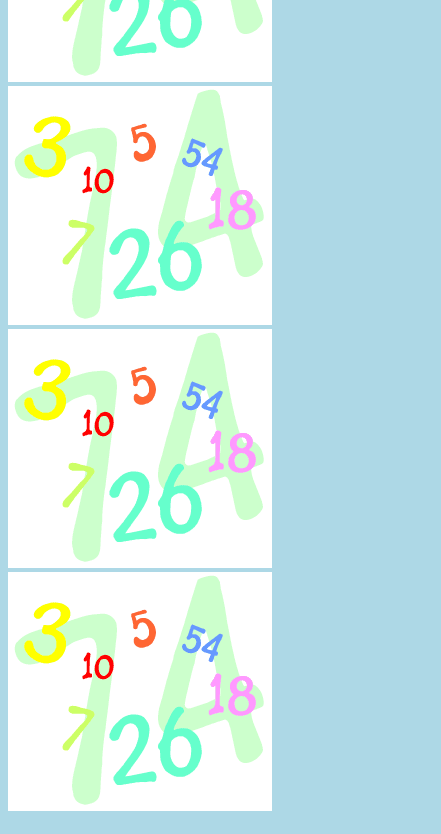
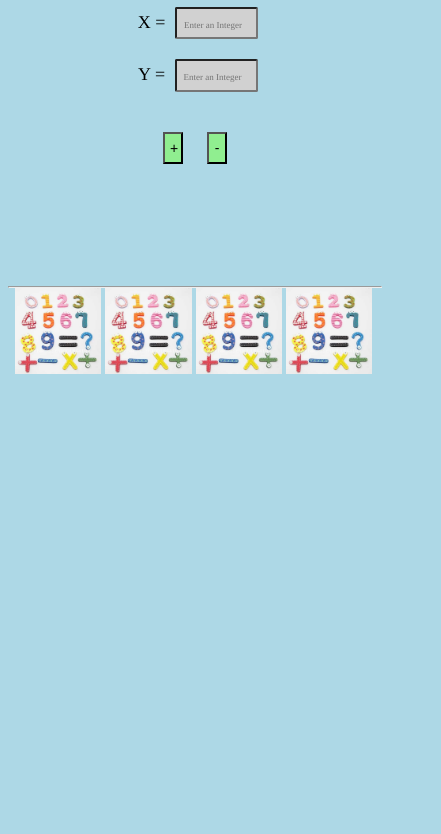
Before and after one commit to wgao4000/adds, a plain HTML site: page index.html in a window 390 px wide. Shown: the part 165-999 px from the top of the page, 441 px wide, since content can reach past the window. After the commit the page ends 844 px from the top, so only its background shows below. Drawn offline with Linux system fonts and the light colour scheme.

Commit message:
more changes

```diff
--- a/adds.css
+++ b/adds.css
@@ -8,7 +8,7 @@ h1,.integ,.result{
 	letter-spacing:2px;
 }
 hr{
-	margin:7em 0 2em;
+	margin: 0;
 }
 label{
 	padding:6px;
@@ -36,5 +36,47 @@ body{
 	background-color:lightblue;
 }
 hr.foo1{
-	margin-bottom:7em;
+	margin-top:7em;
 }
+::-webkit-input-placeholder{font-family:times,Times New Roman,times-roman,georgia,serif;font-size:14px;}
+::-moz-placeholder{font-family:times,Times New Roman,times-roman,georgia,serif;font-size:14px;}
+:-ms-input-placeholder{font-family:times,Times New Roman,times-roman,georgia,serif;font-size:14px;}
+input:-moz-placeholder{font-family:times,Times New Roman,times-roman,georgia,serif;font-size:14px;}
+#pict1,#pict2{
+	margin-left:1.5%;
+}
+img{
+	width:24%;
+	height:auto;
+	margin:0;
+}
+@media (max-width:800px){
+	button{
+	font-size:14px;
+	width:20px;
+	height:32px;
+	padding:5px;
+	margin:20px 10px 10px;
+	background-color:lightgreen;
+   }
+}
+@media (max-width:600px){
+   ::-webkit-input-placeholder{font-size:11px;}
+   ::-moz-placeholder{font-size:11px;}
+   :-ms-input-placeholder{font-size:11px;}
+   input:-moz-placeholder{font-size:11px;}
+   img{
+	width:23%;
+	height:auto;
+	margin:0;
+   }
+   #pict1,#pict2{
+	margin-left:2%;
+}
+}
+@media (max-width:450px){
+   ::-webkit-input-placeholder{font-size:9px;}
+   ::-moz-placeholder{font-size:9px;}
+   :-ms-input-placeholder{font-size:9px;}
+   input:-moz-placeholder{font-size:9px;}
+}
```
